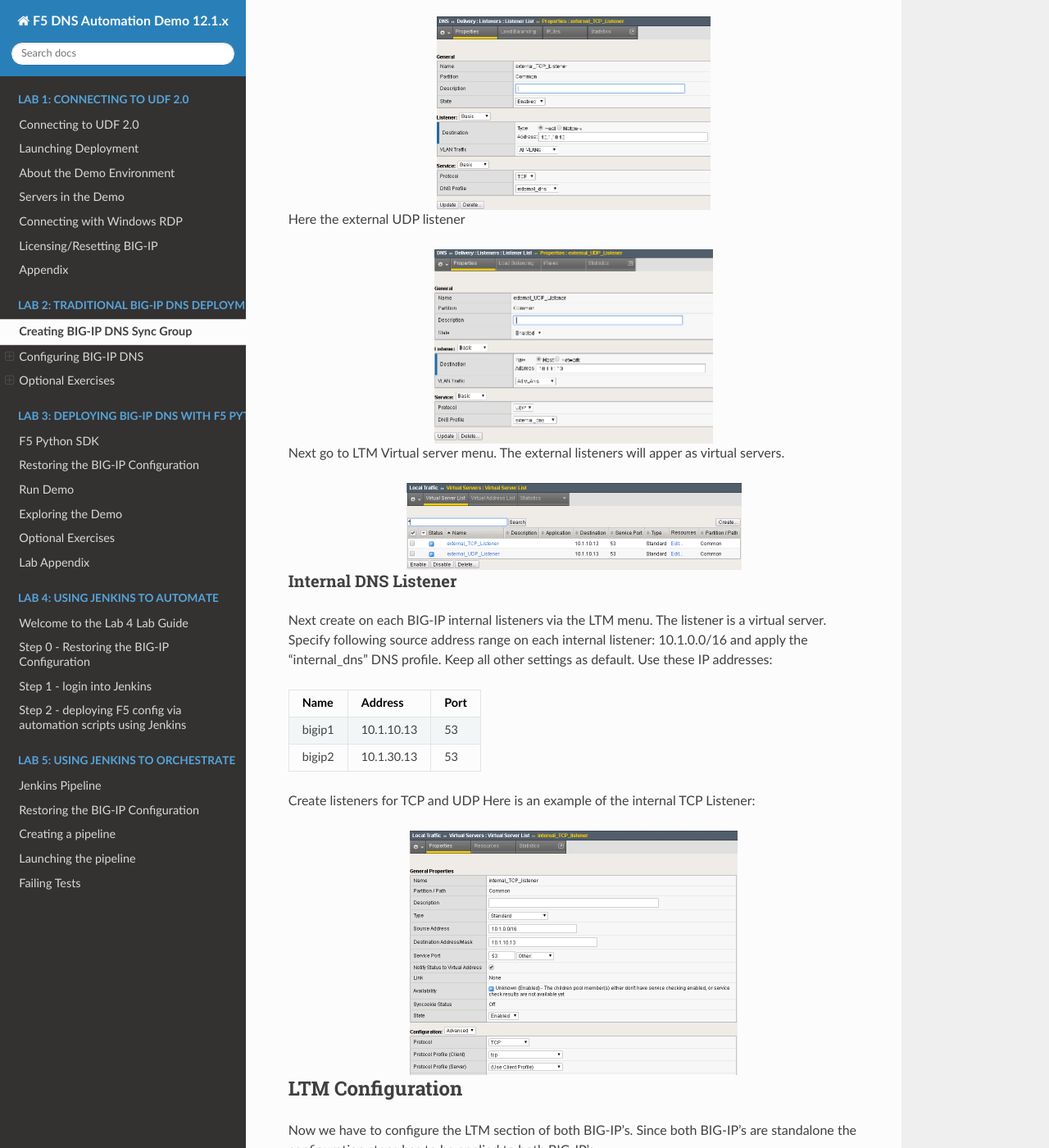
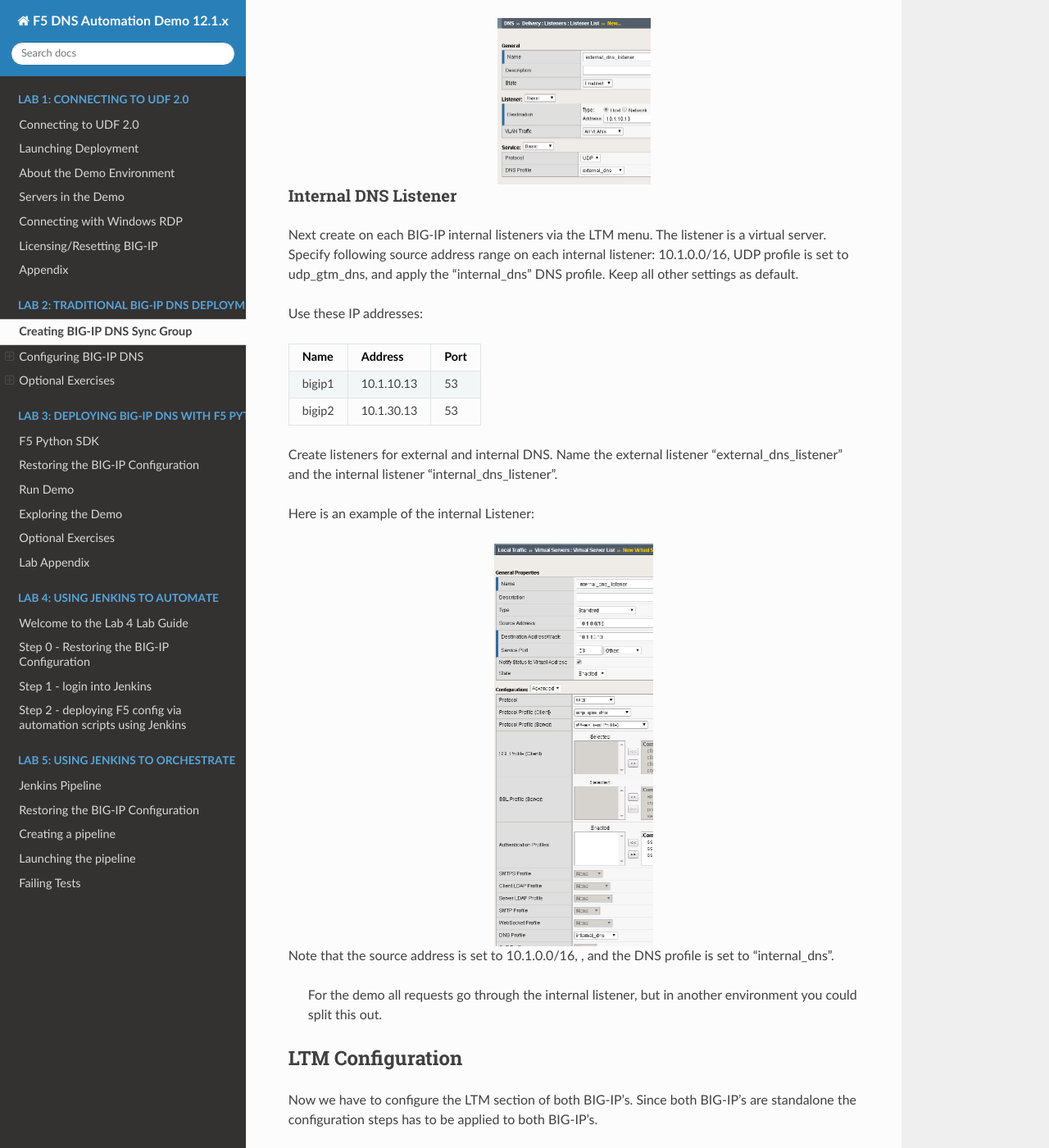
Before and after one commit to f5devcentral/f5-dns-automation-demo-12-1-x, a Sphinx documentation site: the page built from docs/lab2/sync-group.rst, in a window 1280 px wide and 1400 px high, scrolled down 5942 px. Shown: the whole window at 82% size. Built offline with Sphinx 7.4.7 and the Read the Docs theme 2.0.0, drawn with Linux system fonts in a browser that asks for light colours; pages that are not in the unit, such as notebooks, are missing from menus; some of the changed text lies outside the part shown.

Commit message:
lab updates

```diff
--- a/docs/lab2/sync-group.rst
+++ b/docs/lab2/sync-group.rst
@@ -123,6 +123,8 @@
    :scale: 50%
    :align: center
 
+.. warning:: In the lab the self-ip is configured to allow ALL services.  This is not a safe production configuration.
+
 When prompted confirm/enter password.
 
 .. image:: gtm_add-confirm.png
@@ -153,7 +155,7 @@
 In the Demo environment we will use BIG-IP DNS as a DNS resolver.  Create a DNS cache named "dns_cache".  This needs to be done separately on each BIG-IP device.
 
 Under DNS -> Caches -> Cache List:
-Create a DNS cache profile "internal_cache" and accept default values.
+Create a DNS cache profile "dns_cache" and accept default values.
 
 .. image:: internal_cache_profile.png
    :scale: 50%
@@ -196,8 +198,8 @@
 DNS Listeners
 -------------
 
-For external DNS we have two listeners for each BIG-IP. One TCP and one UDP.
-First create on both BIG-IP's the external Listeners for TCP and UDP. Apply the external_dns profile to each.
+For external DNS we have two listeners for each BIG-IP. One external and one internal.
+First create on both BIG-IP's the external Listeners. Apply the external_dns profile to each.
 Use these IP addresses:
 
 ====== ========== =====
@@ -213,21 +215,10 @@
 ^^^^^^^^^^^^^^^^^^^^^
 
 DNS -> Delivery -> Listeners
-Here the external TCP listener
 
-.. image:: external_tcp_listener.png
-   :scale: 50%
-   :align: center
+Here is the external DNS listener
 
-Here the external UDP listener
-
-.. image:: external_udp_listener.png
-   :scale: 50%
-   :align: center
-
-Next go to LTM Virtual server menu. The external listeners will apper as virtual servers.
-
-.. image:: check_external_listener_in_ltm_menu.png
+.. image:: external_dns_listener.png
    :scale: 50%
    :align: center
 
@@ -236,7 +227,8 @@
 Internal DNS Listener
 ^^^^^^^^^^^^^^^^^^^^^
 
-Next create on each BIG-IP internal listeners via the LTM menu. The listener is a virtual server. Specify following source address range on each internal listener: 10.1.0.0/16 and apply the "internal_dns" DNS profile. Keep all other settings as default.
+Next create on each BIG-IP internal listeners via the LTM menu. The listener is a virtual server. Specify following source address range on each internal listener: 10.1.0.0/16, UDP profile is set to udp_gtm_dns, and apply the "internal_dns" DNS profile. Keep all other settings as default.
+
 Use these IP addresses:
 
 ====== ========== =====
@@ -246,16 +238,15 @@
 bigip2 10.1.30.13 53
 ====== ========== =====
 
-Create listeners for TCP and UDP
-Here is an example of the internal TCP Listener:
+Create listeners for external and internal DNS.  Name the external listener "external_dns_listener" and the internal listener "internal_dns_listener".
 
-.. image:: internal_tcp_listener.png
+Here is an example of the internal Listener:
+
+.. image:: internal_dns_listener.png
    :scale: 50%
    :align: center
 
-.. image:: internal_listeners_dns_profile.png
-   :scale: 50%
-   :align: center
+Note that the source address is set to 10.1.0.0/16,  , and the DNS profile is set to "internal_dns".
 
  For the demo all requests go through the internal listener, but in another environment you could split this out.
 
```
Also changed, not shown: docs/lab2/external_dns_listener.png (added), docs/lab2/external_dns_profile.png, docs/lab2/external_vs_pt3.png, docs/lab2/internal_cache_profile.png, docs/lab2/internal_dns_listener.png (added), docs/lab2/internal_dns_profile.png.
